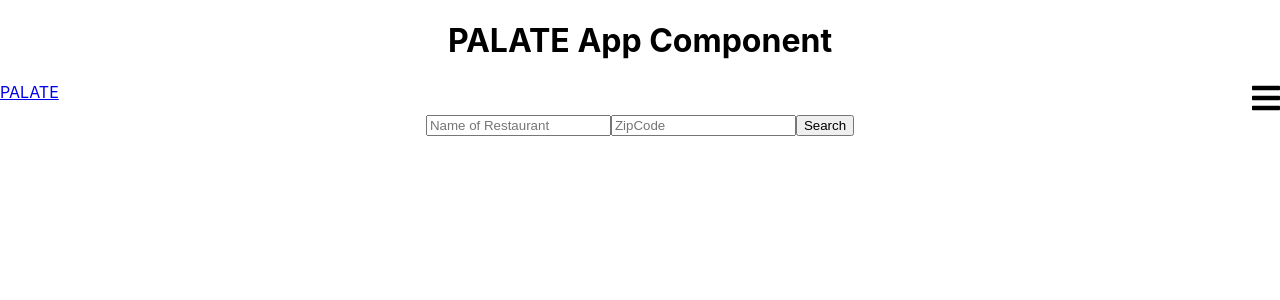
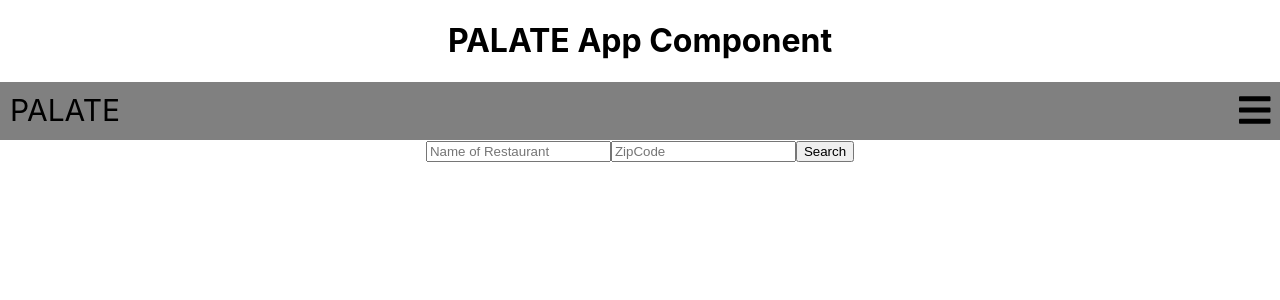
Before and after one commit to adeola-ak/frontend, a React (Create React App) app: page / in a window 1280 px wide. Shown: the top 300 px of the page. Built offline with nearby package versions, Linux system fonts and the light colour scheme; no server answers.

Commit message:
added some css to the nav bar. needs color scheme but has a background color for demonstration of how it would look

```diff
--- a/src/components/Restaurant/Restaurant.js
+++ b/src/components/Restaurant/Restaurant.js
@@ -13,13 +13,13 @@ function Restaurant(props) {
 				<div>
 					<p>Restaurant Name: {restaurant.name}</p>
 					<p>Zipcode: {restaurant.zipcode}</p>
-					<img src={restaurant.img} />
+					<img style={{ height: '16em' }}  src={restaurant.img} />
 					<p>Items: {restaurant.items[0].name}</p>
 
 					<Link to={`/restaurant/${restaurant._id}`}>
 						<button>List of Menu Items</button>
 					</Link>
-					{ restaurantId = restaurant._id}
+					{(restaurantId = restaurant._id)}
 					<hr />
 				</div>
 			);
--- a/src/shared/Nav.css
+++ b/src/shared/Nav.css
@@ -1,9 +1,33 @@
+.navBar {
+    position: sticky;
+    top: 0px;
+    z-index: 1px;
+}
 #linksList {
     display: none;
     justify-content: center;
 }
-.navBar {
+.mobileNavBar {
     display: flex;
     flex-direction: row;
     justify-content: space-between;
+    /* please change */
+    background-color: grey;
+
 }
+.navAbout {
+    text-decoration: none;
+    color: black;
+}
+/* font size of .appTitle and .navIcon need to be modified together to make it look good. the Icon has empty space as part of its size so it has to be adjusted manually */
+.appTitle {
+    text-decoration: none;
+    color: black;
+    font-size: 30px;
+    padding: 10px
+}
+.navIcon {
+    font-size: 36px;
+    padding: 7px 10px
+}
+/* Connected to comment above */
--- a/src/shared/Nav.js
+++ b/src/shared/Nav.js
@@ -21,21 +21,21 @@ function Nav() {
         nav.style.display = 'none'
     }
 	return (
-		<>
-			<header className='navBar'>
-				<Link to='/' onClick={handleClick}>
-					<div className='appTitle'>PALATE</div>
+		<div className='navBar'>
+			<header className='mobileNavBar'>
+				<Link className='appTitle' to='/' onClick={handleClick}>
+					<div>PALATE</div>
 				</Link>
 				<div className='navIcon' onClick={handleClickBars}>
-					<FontAwesomeIcon icon={faBars} size='2x' />
+					<FontAwesomeIcon icon={faBars} />
 				</div>
 			</header>
 			<nav id='linksList'>
-				<Link to='/About' onClick={handleClick}>
+				<Link className='navAbout' to='/About' onClick={handleClick}>
 					About
 				</Link>
 			</nav>
-		</>
+		</div>
 	);
 }
 
```
